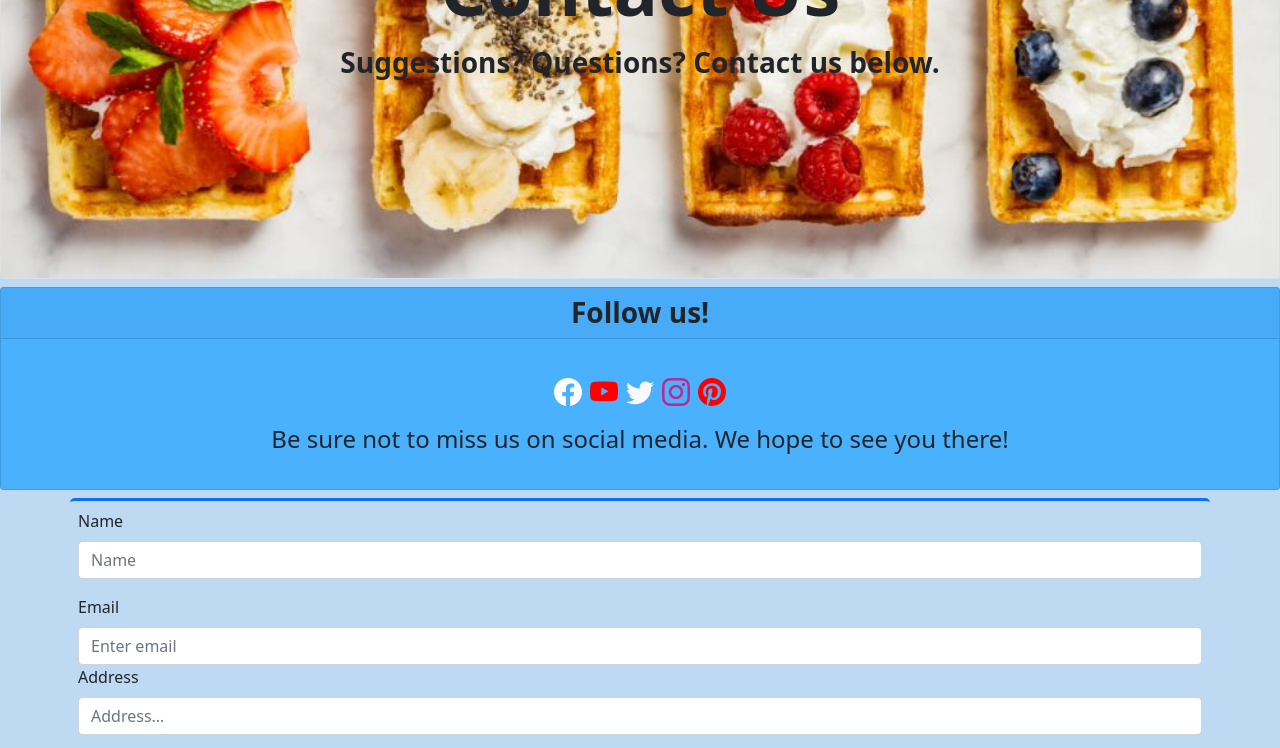
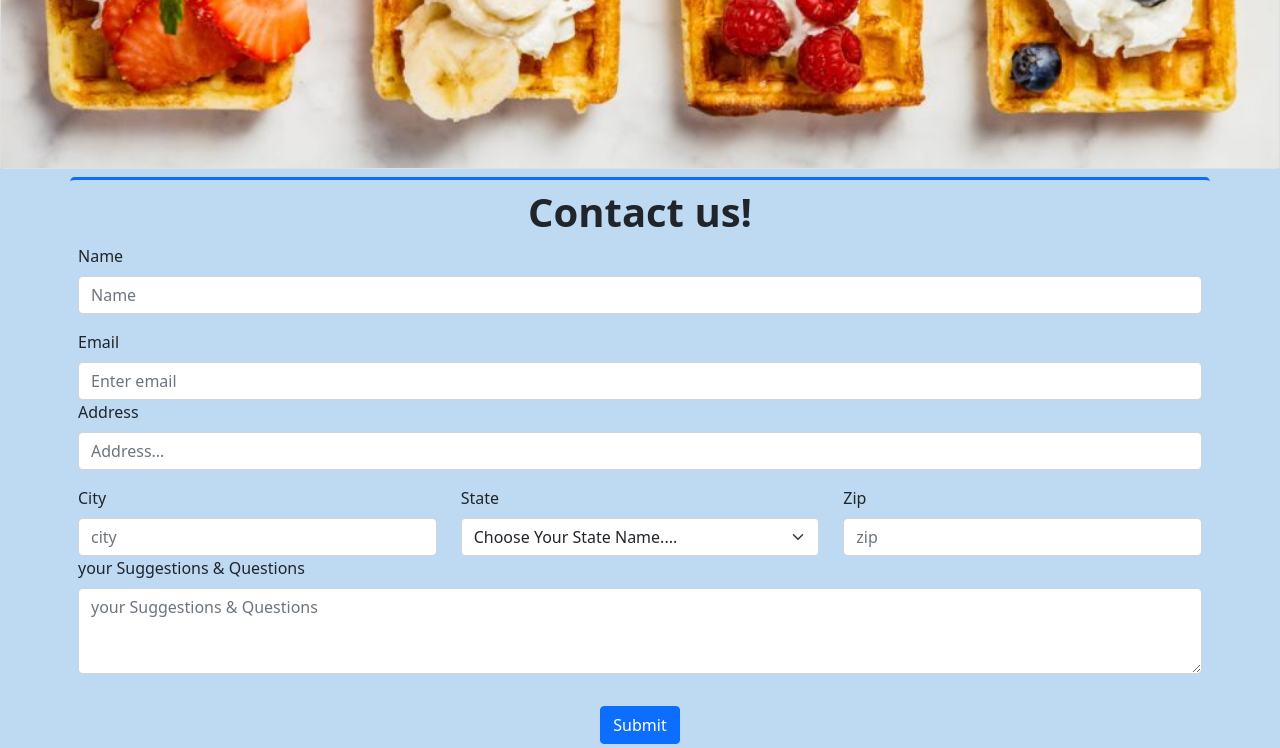
Before and after one commit to parth-283/Recipe-Management-System, a React (Create React App) app: page /contact in a window 1280 px wide. Shown: the part 501-1249 px from the top of the page. Built offline with nearby package versions, Linux system fonts and the light colour scheme.

Commit message:
contact page

```diff
--- a/src/Component/Contact/Contact.js
+++ b/src/Component/Contact/Contact.js
@@ -1,7 +1,6 @@
 import React from "react";
 import { Form, Col, Row, Button } from "react-bootstrap";
 import About1 from "../../pics/About1.jpg";
-import { Link } from "react-router-dom";
 
 function Contact() {
   return (
@@ -30,39 +29,12 @@ function Contact() {
       </div>
 
       <div>
-        <div
-          class="card text-center mt-2   "
-          style={{ backgroundColor: "#4ab1ff" }}
-        >
-          <h5 class="card-header  fw-bold fs-3">Follow us!</h5>
-          <div class="card-body  m-3">
-            <div class="card-title fs-3">
-              <Link to="/" className="m-1  ">
-                <i className="bi bi-facebook " style={{ color: " white" }}></i>
-              </Link>
-              <Link to="/" className="m-1 ">
-                <i className="bi bi-youtube  " style={{ color: "red" }}></i>
-              </Link>
-              <Link to="/" className="m-1">
-                <i className="bi bi-twitter text-light"></i>
-              </Link>
-              <Link to="/" className="m-1" style={{ color: "#bc2a8d" }}>
-                <i class="bi bi-instagram"></i>
-              </Link>
-              <Link to="/" className="m-1" style={{ color: "red" }}>
-                <i class="bi bi-pinterest"></i>
-              </Link>
-            </div>
-            <p class="card-text fs-4 fw-ligh">
-              Be sure not to miss us on social media. We hope to see you there!
-            </p>
-          </div>
-        </div>
-      </div>
+
 
       <div className="d-flex  justify-content-center">
         <div className="container m-2 p-2  border-bottom border-top  border-primary border-3 rounded-3  ">
           <Form>
+          <h5 class="  fw-bold fs-1 text-center">Contact us!</h5>
             <Row className="mb-3">
               <Form.Group as={Col} controlId="formGridname">
                 <Form.Label>Name</Form.Label>
@@ -167,6 +139,9 @@ function Contact() {
           </Form>
         </div>
       </div>
+
+
+      </div>
     </div>
   );
 }
--- a/src/Component/Header&Footer/Header.js
+++ b/src/Component/Header&Footer/Header.js
@@ -1,13 +1,13 @@
 import React from "react";
 import NavigationBar from "../NavigationBar/NavigationBar";
 import {Outlet} from "react-router-dom"
-import HeaderBottom from './HeaderBottom';
+// import HeaderBottom from './HeaderBottom';
 
 function Header() {
   return (
     <div className=" ">
       <NavigationBar/>
-      <HeaderBottom/>
+
       <Outlet />
 
     </div>
--- a/src/Component/Home/Home.js
+++ b/src/Component/Home/Home.js
@@ -1,10 +1,12 @@
 import React from "react";
 import HomeCard from "./HomeCard";
 import HomeSlide from './HomeSlide';
+import HeaderBottom from './../Header&Footer/HeaderBottom';
 
 function Home() {
   return (
     <div>
+      <HeaderBottom/>
       <HomeSlide/>
       <HomeCard/>
 
```
